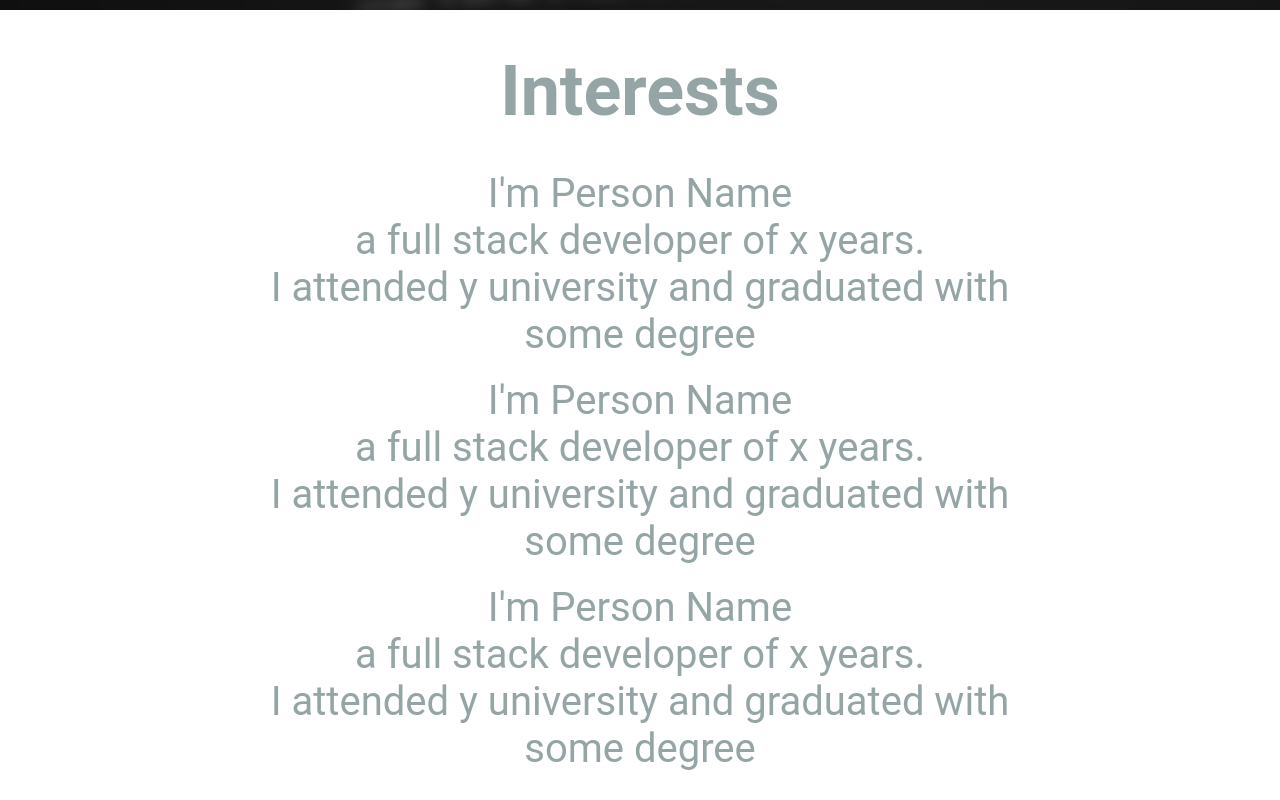
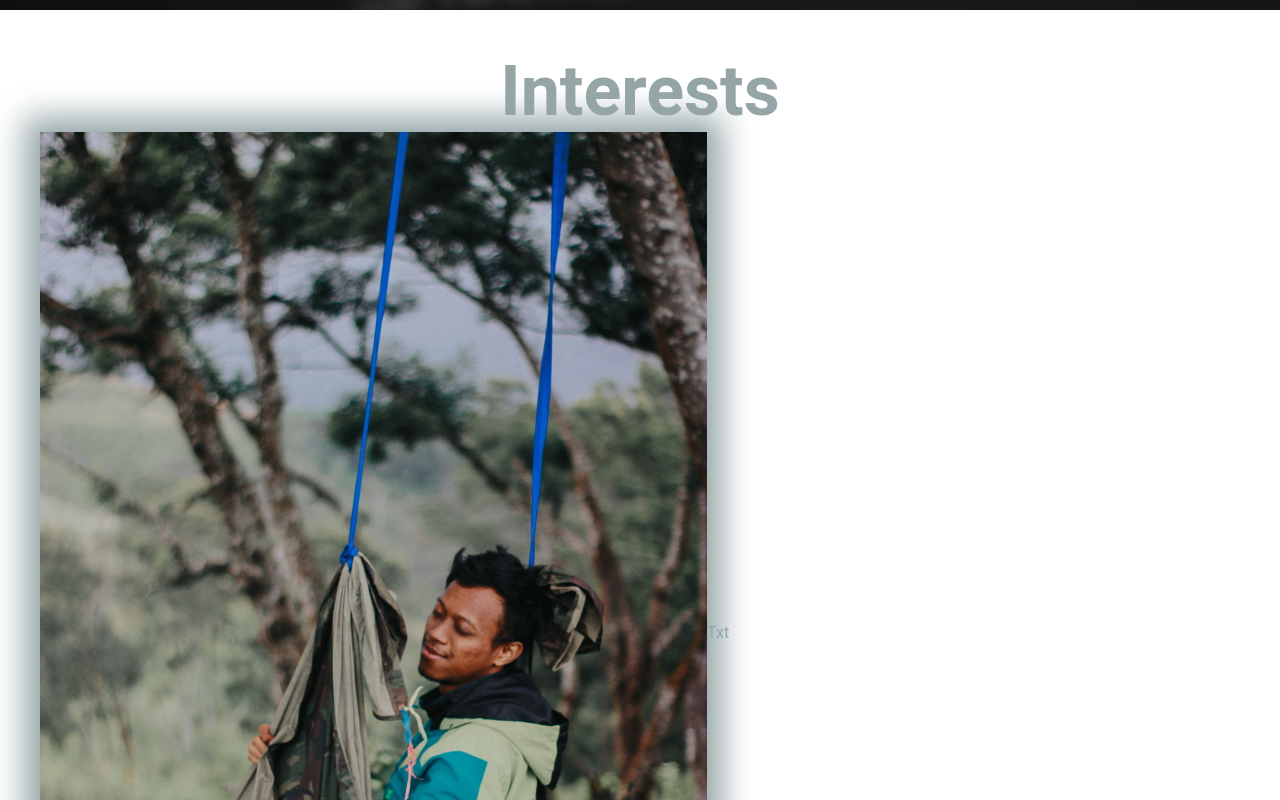
Before and after one commit to IbzOdus/EmployeePage, a React (Create React App) app: page / in a window 1280 px wide. Shown: the part 1140-1940 px from the top of the page. Built offline with nearby package versions, Linux system fonts and the light colour scheme; the HTML template or start-up script is replaced by a standard one.

Commit message:
Add image to interests section

```diff
--- a/src/components/views/InterestsSection.jsx
+++ b/src/components/views/InterestsSection.jsx
@@ -1,20 +1,33 @@
 import React from 'react';
 import styled from 'styled-components';
-import backgroundImage from '../../images/Code Background.png';
+import interestsImage from '../../images/falaq-lazuardi-2Ul7W3d5pkE-unsplash.jpg';
 import { PageWrapper, PageHeading } from '../pages/Common';
 import { colors } from '../../constants';
+
+const Container = styled.div`
+    display: flex;
+    justify-content: space-between;
+    align-items: center;
+    width: 100%;
+`;
+
+const ActionImage = styled.img`
+    box-shadow: 0px 0px 30px 15px;
+`;
+
+const InterestsText = styled.div`
+    flex: 1;
+    /* align-items: center */
+`;
 
 const InterestsSection = () => {
     return (
         <PageWrapper id="interests" color={colors.primary}>
             <PageHeading>Interests</PageHeading>
-            <br />
-                <br />
-                <span style={{fontSize: '40px', textAlign: 'center'}}>I'm Person Name<br/>a full stack developer of x years.<br/>I attended y university and graduated with<br/>some degree</span>
-                <br />
-                <span style={{fontSize: '40px', textAlign: 'center'}}>I'm Person Name<br/>a full stack developer of x years.<br/>I attended y university and graduated with<br/>some degree</span>
-                <br />
-                <span style={{fontSize: '40px', textAlign: 'center'}}>I'm Person Name<br/>a full stack developer of x years.<br/>I attended y university and graduated with<br/>some degree</span>
+            <Container>
+                <ActionImage src={interestsImage} />
+                <InterestsText>Txt</InterestsText>
+            </Container>
         </PageWrapper>
     )
 };
```
